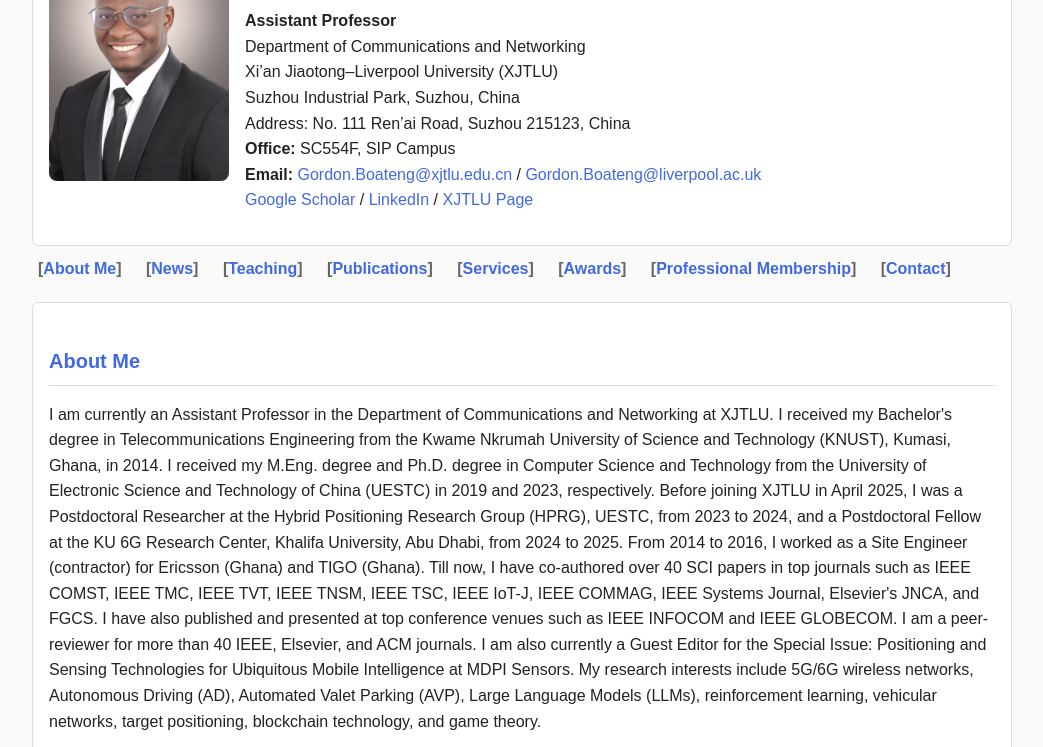
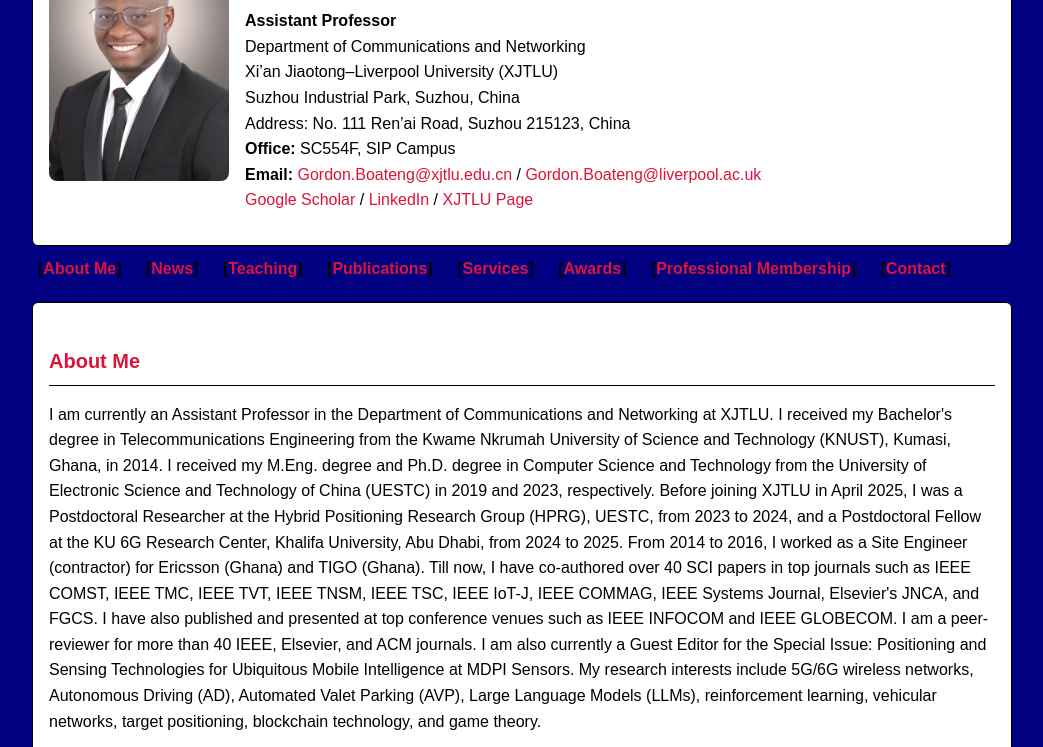
Before and after one commit to gordonowusuboateng/gordonowusuboateng.github.io, a plain HTML site: page index.html in a window 1280 px wide. Shown: the part 100-847 px from the top of the page, without its empty margins (118-1161 px from the left). Drawn offline with Linux system fonts and the light colour scheme.

Commit message:
Update index.html

```diff
--- a/index.html
+++ b/index.html
@@ -7,14 +7,15 @@
 <style>
   /* ===== Theme / Colors ===== */
   :root{
-    --accent:#4169E1;           /* slate purple */
-    --accent-darker:#584bb6;
-    --text:#222;
-    --muted:#666;
-    --rule:#ddd;
-    --bg:#ffffff;
-    --bg-page:#fafafa;
-  }
+  --accent: crimson;        /* main accent color */
+  --accent-darker: crimson; /* hover/emphasis, set same crimson */
+  --text: #000000;          /* main text = black */
+  --muted: #000000;         /* secondary text = black */
+  --rule: #000000;          /* border lines = black */
+  --bg: #ffffff;            /* content boxes remain white */
+  --bg-page: navy;          /* whole page background = navy blue */
+}
+
 
   /* ===== Base ===== */
   html,body{margin:0;padding:0;background:var(--bg-page);color:var(--text);line-height:1.6}
```
